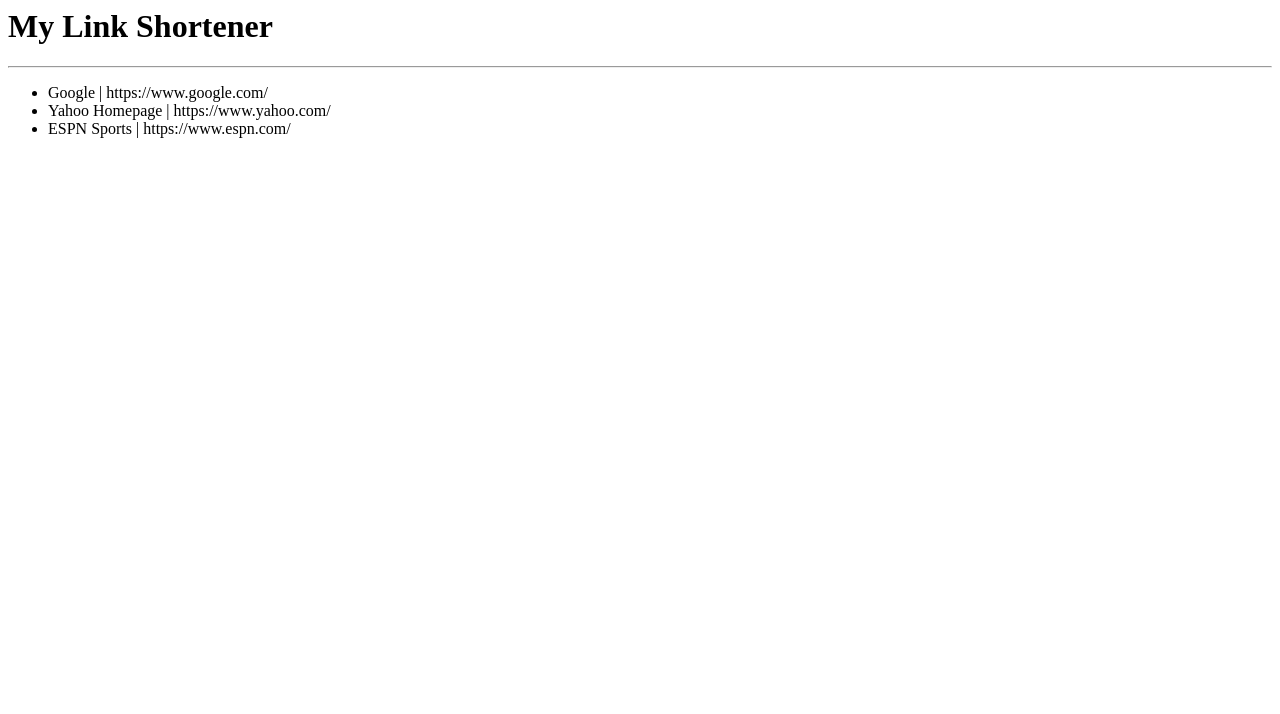
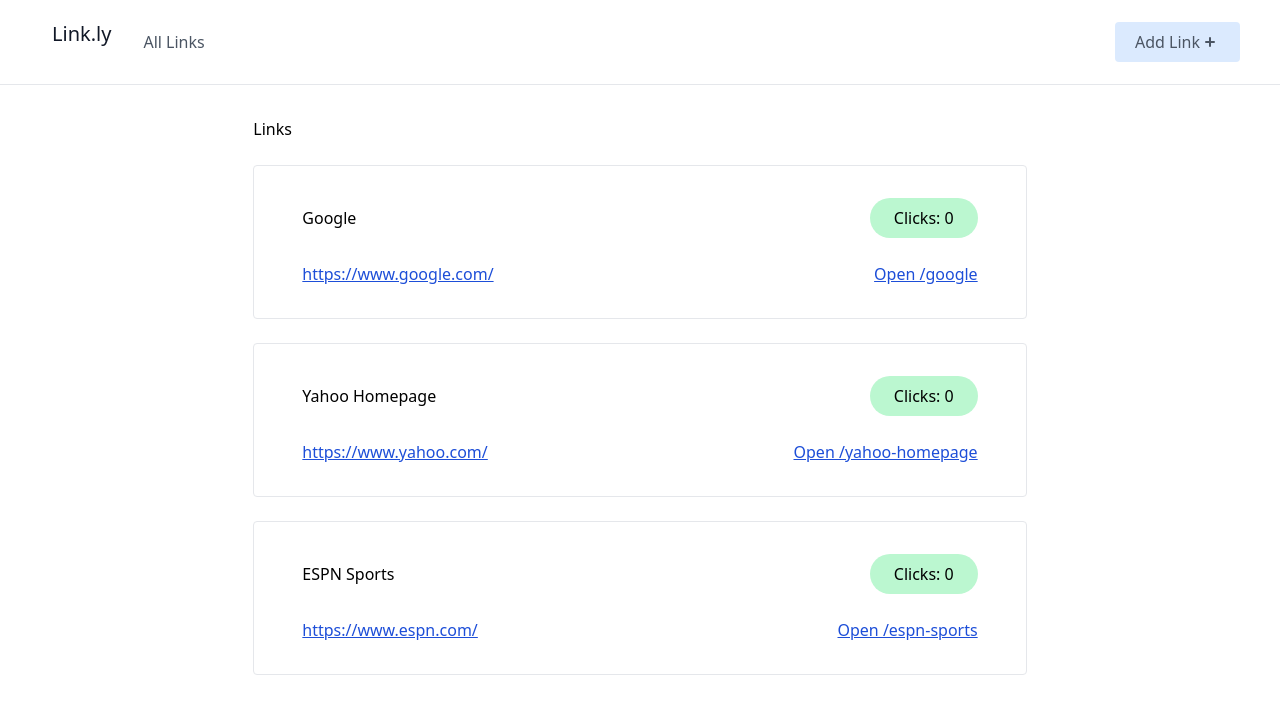
Before and after one commit to Alireza-Seif/movies-app, a Django app: page / in a window 1280 px wide. Shown: the top 714 px of the page. Run offline with Django 5.2, Linux system fonts and the light colour scheme; data comes from the database, SQL or seed files in the repository; some libraries are stand-ins or nearby versions.

Commit message:
feat: create base template and update index view for improved layout; add URL name for home path

```diff
--- /dev/null
+++ b/links/templates/links/_base.html
@@ -0,0 +1,49 @@
+<!doctype html>
+<html lang="en">
+  <head>
+    <meta charset="UTF-8" />
+    <meta name="viewport" content="width=device-width, initial-scale=1.0" />
+    <script src="https://cdn.tailwindcss.com"></script>
+  </head>
+  <body class="">
+    <header class="text-gray-600 body-font border-b mb-8">
+      <div
+        class="container mx-auto flex flex-wrap px-10 py-5 flex-col md:flex-row items-center"
+      >
+        <a
+          href="{% url 'home' %}"
+          class="flex title-font font-medium items-center text-gray-900 mb-4 md:md-0"
+          ><span class="ml-3 text-xl">Link.ly</span></a
+        >
+        <nav
+          class="md:mr-auto md:ml-4 md:py-1 md:pl-4 md:border-1 md:border-gray-400 flex flex-wrap items-center: text-base justify-center"
+        >
+          <a
+            href="{% url 'home' %}"
+            class="mr-5 hover:text-gray-900 mb-4 md:mb-0"
+            >All Links</a
+          >
+        </nav>
+        <button
+          class="inline-flex items-center bg-blue-100 border-0 py-2 px-5 focus:outline-none hover:bg-blue-200 rounded text-base mt-4 md:mt-0"
+        >
+          Add Link
+
+          <svg
+            xmlns="http://www.w3.org/2000/svg"
+            class="h-5 w-5"
+            viewBox="0 0 20 20"
+            fill="currentColor"
+          >
+            <path
+              fill-rule="evenodd"
+              d="M10 5a1 1 0 011 1v3h3a1 1 0 110 2h-3v3a1 1 0 11-2 0v-3H6a1 1 0 110-2h3V6a1 1 0 011-1z"
+              clip-rule="evenodd"
+            />
+          </svg>
+        </button>
+      </div>
+    </header>
+    <div>{% block content %} {% endblock content %}</div>
+  </body>
+</html>
--- a/links/templates/links/index.html
+++ b/links/templates/links/index.html
@@ -1,7 +1,20 @@
-<h1>My Link Shortener</h1>
-<hr />
-<ul>
+{% extends 'links/_base.html' %} {% block content %}
+<div class="sm:w-2/3 mx-auto px-10">
+  <h1 class="text-4x1 mb-2">Links</h1>
+
   {% for link in links %}
-  <li>{{link.name}} | {{link.url}}</li>
+  <div class="border rounded px-12 py-8 my-6 hover:bg-gray-50">
+    <div class="flex justify-between items-center pb-6">
+      <p class="text-2x1">{{link.name}}</p>
+      <p class="rounded-full bg-green-200 px-6 py-2">Clicks: {{link.clicks}}</p>
+    </div>
+    <div class="flex justify-between items-center">
+      <p>
+        <a class="underline text-blue-700" href="{{link.url}}">{{link.url}}</a>
+      </p>
+      <p class="underline underline text-blue-700">Open /{{link.slug}}</p>
+    </div>
+  </div>
   {% endfor %}
-</ul>
+</div>
+{% endblock content %}
--- a/links/urls.py
+++ b/links/urls.py
@@ -2,5 +2,5 @@ from django.urls import path
 from .views import index
 
 urlpatterns = [
-    path("", index),
+    path("", index, name="home"),
 ]
```
